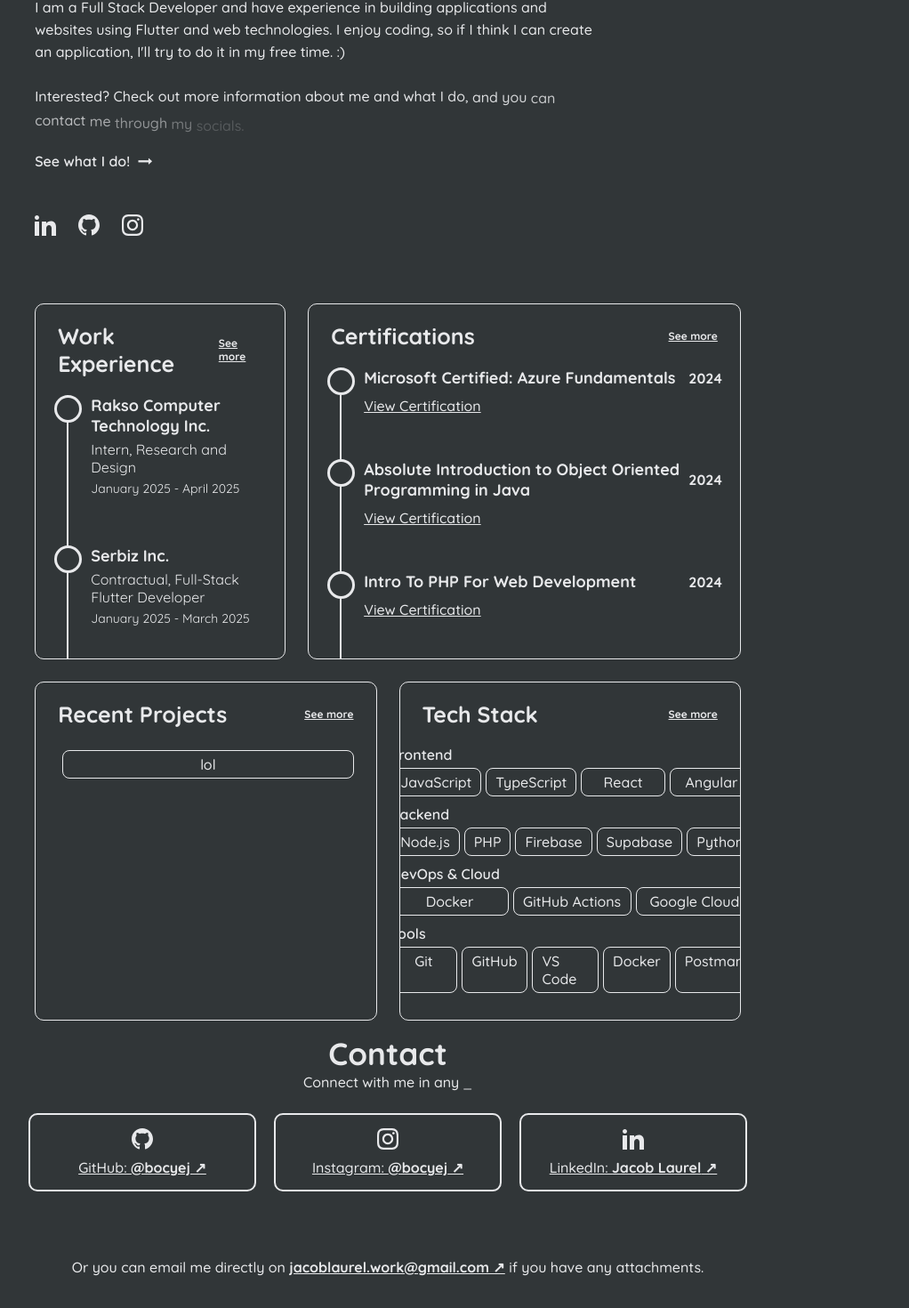
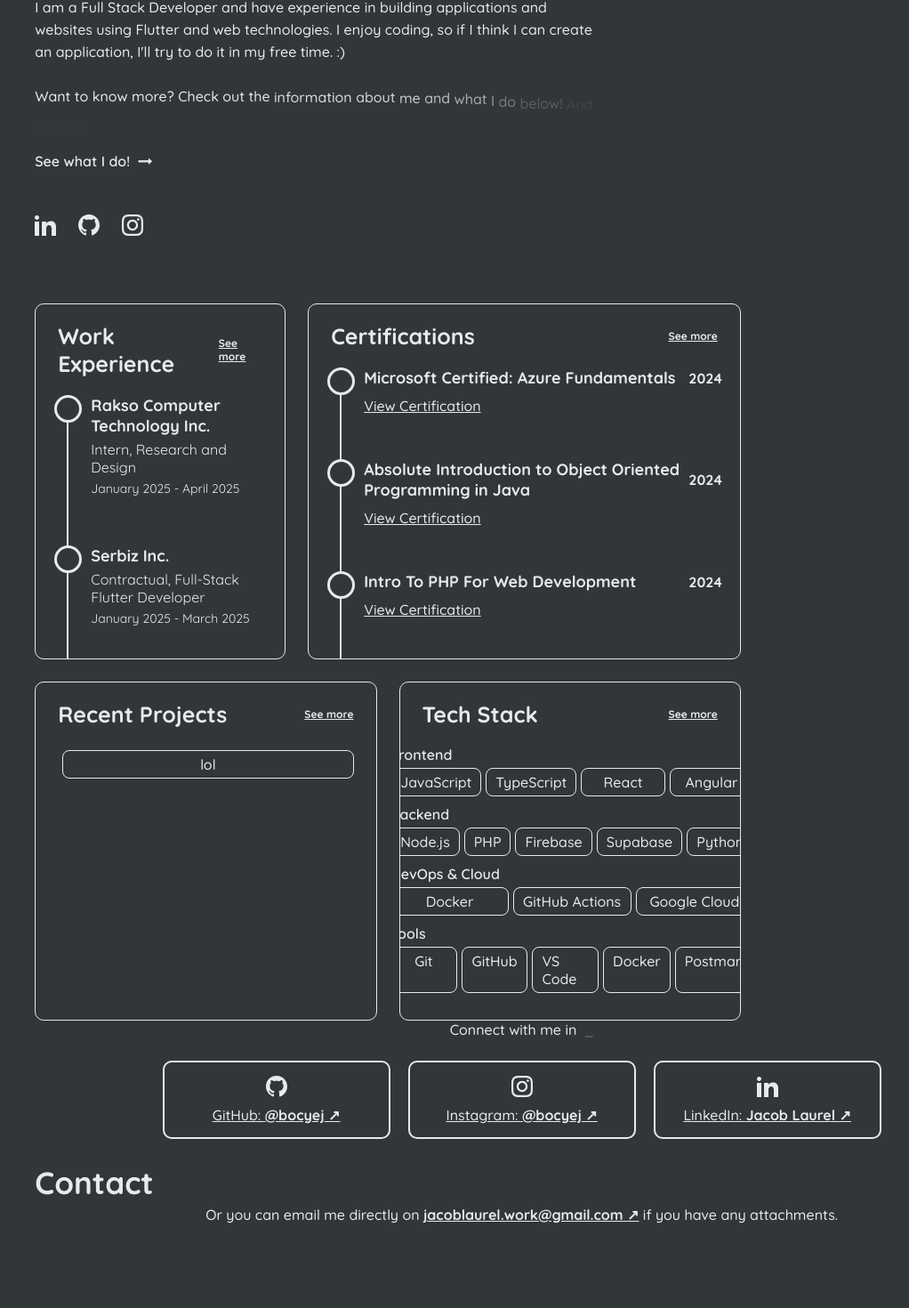
Before and after one commit to bocyej/portfolio, a React (Vite) app: page / in a window 1280 px wide. Shown: the part 291-1761 px from the top of the page at 89% size, without its empty margins (204-1226 px from the left). Built offline with nearby package versions, Linux system fonts and the light colour scheme.

Commit message:
remove unused class

```diff
--- a/src/components/Footer.tsx
+++ b/src/components/Footer.tsx
@@ -16,7 +16,7 @@ function Footer() {
     <>
       <footer>
         <section>
-          <div className="limited-width">
+          <div>
             <Copyright />
             <div className="footer-social-media">
               <SocialMediaButton
--- a/src/components/Header.tsx
+++ b/src/components/Header.tsx
@@ -23,7 +23,7 @@ function Header() {
   return (
     <>
       <header>
-        <nav className="limited-width">
+        <nav>
           <a href="/">
             <img
               id="header-logo"
--- a/src/components/pageSections/Contact.tsx
+++ b/src/components/pageSections/Contact.tsx
@@ -9,8 +9,8 @@ import "../../css/Body.css";
 const Contact = () => {
   return (
     <>
-      <section>
-        <div className="limited-width">
+      <div id="contact">
+        <section>
           <section id="title">Contact</section>
           <article id="contact-area">
             <TextType
@@ -52,8 +52,8 @@ const Contact = () => {
               &copy; 2025 Jacob Laurel. All Rights Reserved.
             </p>
           </article>
-        </div>
-      </section>
+        </section>
+      </div>
     </>
   );
 };
--- a/src/components/pageSections/Home.tsx
+++ b/src/components/pageSections/Home.tsx
@@ -13,7 +13,7 @@ const Home = () => {
     <>
       <div id="home">
         <section className="introduction">
-          <div className="limited-width">
+          <div>
             <article className="introduction-description">
               <h1>
                 What's Up? I'm <span className="sparkle">Jacob Laurel</span>
@@ -25,8 +25,8 @@ const Home = () => {
                 try to do it in my free time. :)
               </p>
               <p>
-                Interested? Check out more information about me and what I do,
-                and you can contact me through my socials.
+                Want to know more? Check out the information about me and what I
+                do below! And contact me through my socials.
               </p>
             </article>
 
```
